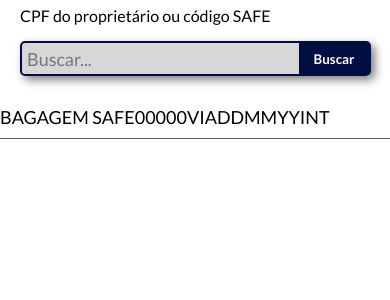
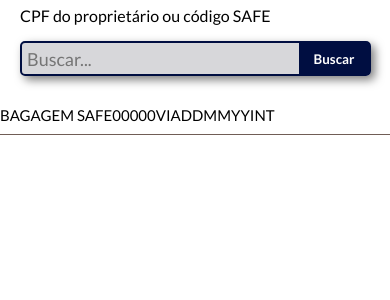
Before and after one commit to biancacordebello/SafeBag, a PHP site: page /pages/recent_alerts.html in a window 390 px wide. Shown: the part 125-425 px from the top of the page. Run offline with PHP 8.4, Linux system fonts and the light colour scheme; some libraries are stand-ins or nearby versions.

Commit message:
fixed mobile font sizes

```diff
--- a/assets/styles/mobile/main.css
+++ b/assets/styles/mobile/main.css
@@ -30,5 +30,9 @@
     height: 2.2rem;
   }
 
-
+.id-mala {
+  font-size: 15px;
+  align-items: flex-start;
+  justify-content: space-between;
 }
+}
```
